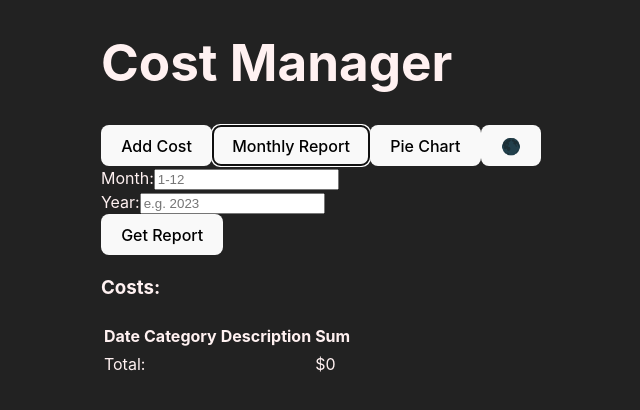
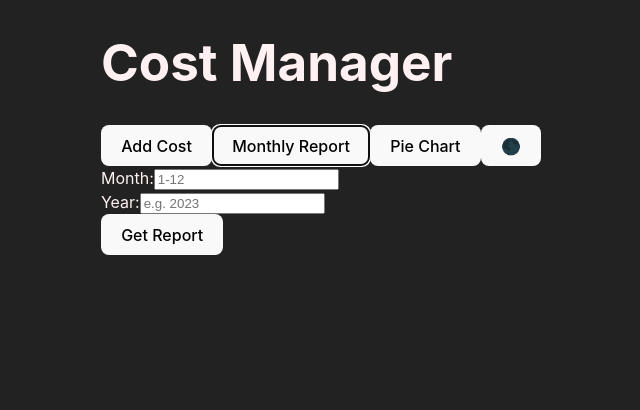
Before and after one commit to tomernegad/Final_Project_frontend, a React (Vite) app: page / in a window 1280 px wide. Both pictures are taken after a click on the button "Monthly Report". Shown: the top 410 px of the page, without its empty margins (319-959 px from the left). Built offline with nearby package versions, Linux system fonts and the light colour scheme.

Commit message:
Format changes to Report.jsx

```diff
--- a/src/components/Report.jsx
+++ b/src/components/Report.jsx
@@ -44,10 +44,14 @@ function Report() {
                 />
             </div>
             <button onClick={handleFetchCosts}>Get Report</button>
+            {costs.length > 0 && (
+
                 <div>
-                <h3>Costs:</h3>
                     <table>
                         <thead>
+                        <tr>
+                            <th colSpan="4">Costs for {month.padStart(2, '0')}/{year}</th>
+                        </tr>
                         <tr>
                             <th>Date</th>
                             <th>Category</th>
@@ -75,6 +79,7 @@ function Report() {
                         </tfoot>
                     </table>
                 </div>
+            )}
         </div>
     );
 }
```
Lines whose indentation alone changed are shown as unchanged.
